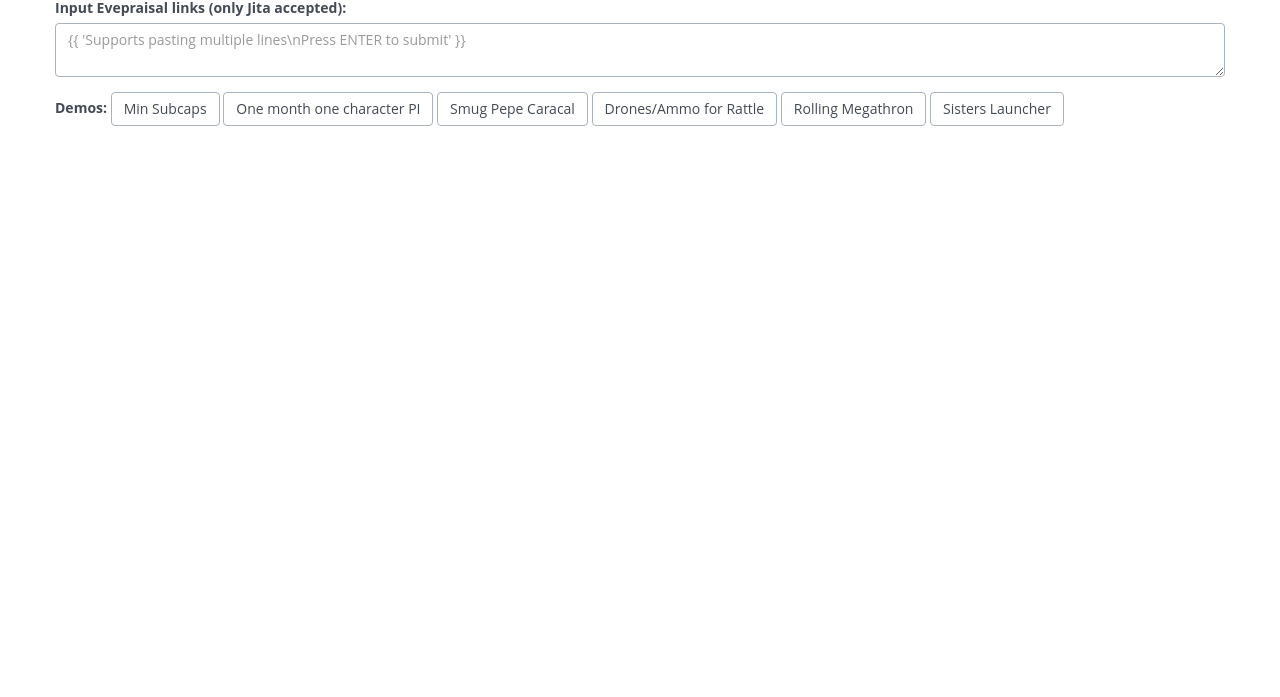
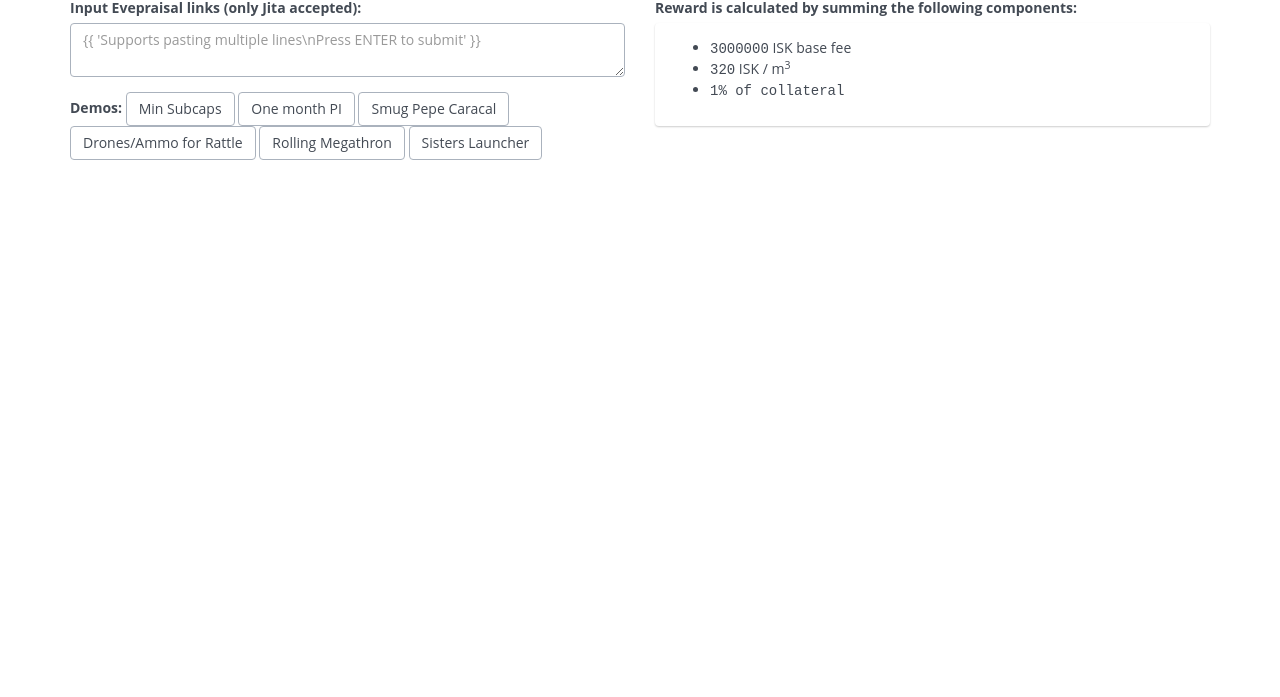
Before and after one commit to CokkocZateki/contractcosts, a plain HTML site: page index.html in a window 1280 px wide. Shown: the part 103-800 px from the top of the page. Drawn offline with nearby package versions, Linux system fonts and the light colour scheme.

Commit message:
base rate added + displayed reward algorithm

```diff
--- a/config.js
+++ b/config.js
@@ -13,11 +13,11 @@ var config = {
     // settings having to do with reward balancing
     reward: {
 
+        // base contract fee
+        baseFee: 3000000,
+
         // volume contribution to the reward of a full all-V skilled DST (60k m3)
         fullDstPrice: 20000000,
-
-        // ISK contributed to the reward for each m3 transported
-        // IskPerCubicMeter: 83.33,
 
         // Percent of the collateral contributed to the reward
         percentOfCollateral: 0.01,
--- a/couriercosts.js
+++ b/couriercosts.js
@@ -96,10 +96,10 @@
             },
 
             /**
-             * @returns {Number} Sum of the rewards of all items.
+             * @returns {Number} Sum of the rewards of all items, plus a base fee.
              */
             totalReward: function() {
-                return this.itemsReward(this.allItems);
+                return this.itemsReward(this.allItems) + this.config.reward.baseFee;
             },
 
             /**
--- a/index.html
+++ b/index.html
@@ -15,9 +15,10 @@
 
     <div id="couriercosts">
 
+      <h1>Contract Costs</h1>
+
       <div class="row">
-        <col-lg-12>
-          <h1>Contract Costs</h1>
+        <div class="col-lg-6">
 
           <div class="form-group">
             <label for="input-evepraisals">Input Evepraisal links (only Jita accepted):</label>
@@ -27,13 +28,26 @@
           <div class="form-group">
             <label>Demos:</label>
             <button class="btn btn-default" @click="demoAddValue('http://evepraisal.com/e/12173210')">Min Subcaps</button>
-            <button class="btn btn-default" @click="demoAddValue('http://evepraisal.com/e/12201915')">One month one character PI</button>
+            <button class="btn btn-default" @click="demoAddValue('http://evepraisal.com/e/12201915')">One month PI</button>
             <button class="btn btn-default" @click="demoAddValue('http://evepraisal.com/e/12186314')">Smug Pepe Caracal</button>
             <button class="btn btn-default" @click="demoAddValue('http://evepraisal.com/e/12186425')">Drones/Ammo for Rattle</button>
             <button class="btn btn-default" @click="demoAddValue('http://evepraisal.com/e/11993877')">Rolling Megathron</button>
             <button class="btn btn-default" @click="demoAddValue('http://evepraisal.com/e/12000787')">Sisters Launcher</button>
           </div>
-        </col-lg-12>
+        </div>
+
+        <div class="col-lg-6">
+          <label for="algorithm-description">Reward is calculated by summing the following components:</label>
+          <div class="panel panel-default" id="algorithm-description">
+            <div class="panel-body">
+              <ul>
+                <li><span class="isk">{{ config.reward.baseFee | currency '' 2}}</span> ISK base fee</li>
+                <li><span class="isk">{{ config.reward.fullDstPrice / staticData.dstCargo[5] | currency '' 2}}</span> ISK / m<sup>3</sup></li>
+                <li><span class="isk">{{ config.reward.percentOfCollateral * 100}}% of collateral</span></li>
+              </ul>
+            </div>
+          </div>
+        </div>
       </div>
 
       <div v-if="evepraisals.length" class="row">
```
